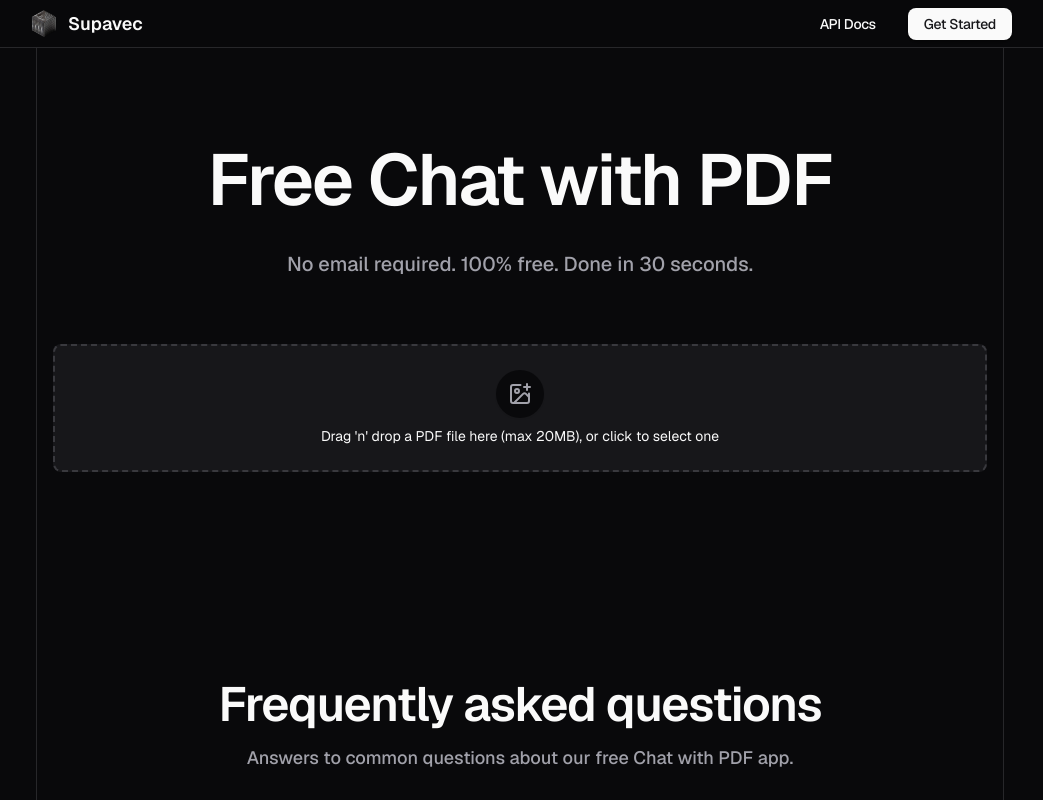
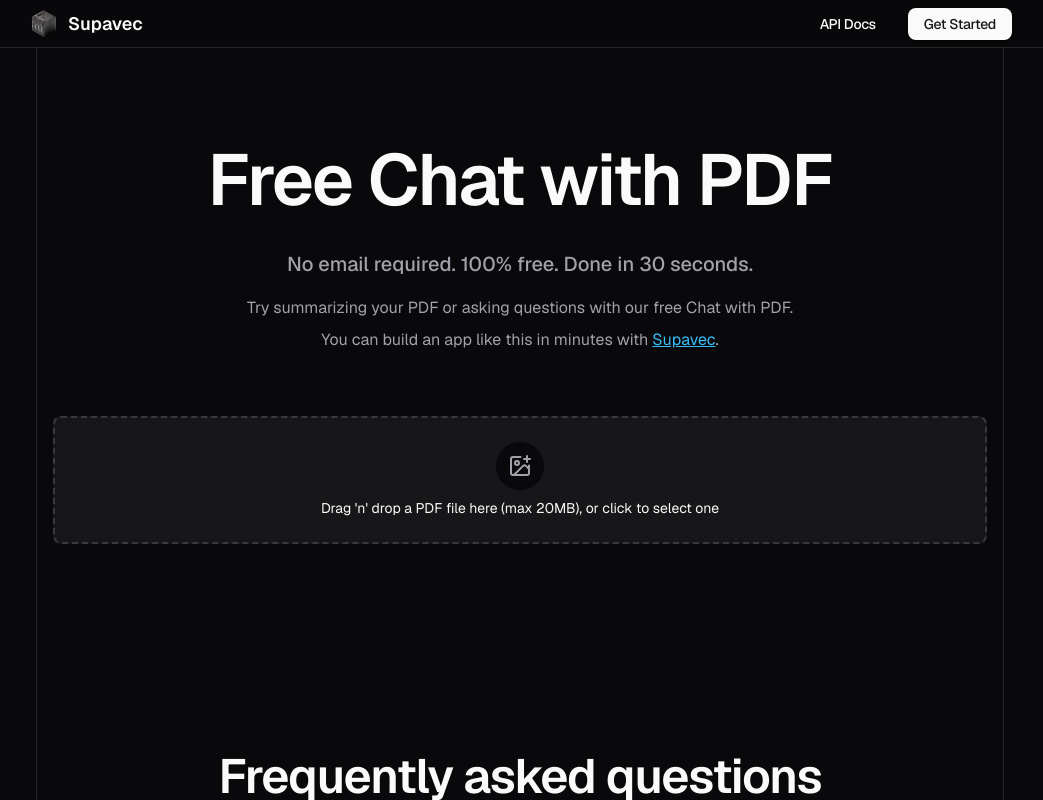
Before and after one commit to typepulse/pulse-vector, a Next.js app in the folder apps/web/: page /examples/chat-with-pdf in a window 1280 px wide. Shown: the top 800 px of the page, without its empty margins (120-1163 px from the left). Built offline with nearby package versions, Linux system fonts and the light colour scheme; no server answers; a web font is replaced by a local one.

Commit message:
Add marketing text and link to Supavec in Chat with PDF demo

```diff
--- a/apps/web/src/app/examples/chat-with-pdf/page.tsx
+++ b/apps/web/src/app/examples/chat-with-pdf/page.tsx
@@ -1,3 +1,4 @@
+import { APP_NAME } from "@/app/consts";
 import { Demo } from "./_components/demo";
 import { FAQ } from "./_components/faq";
 
@@ -25,6 +26,22 @@ export default function ChatWithPdf() {
         <p className="mt-8 text-lg font-medium text-pretty text-muted-foreground sm:text-xl/8">
           No email required. 100% free. Done in 30 seconds.
         </p>
+        <div className="space-y-2 mt-4">
+          <p className="text-base text-muted-foreground">
+            Try summarizing your PDF or asking questions with our free Chat with
+            PDF.
+          </p>
+          <p className="text-base text-muted-foreground">
+            You can build an app like this in minutes with{" "}
+            <a
+              href="https://www.supavec.com"
+              className="underline text-sky-400"
+            >
+              {APP_NAME}
+            </a>
+            .
+          </p>
+        </div>
       </div>
       <Demo />
       <FAQ />
```
